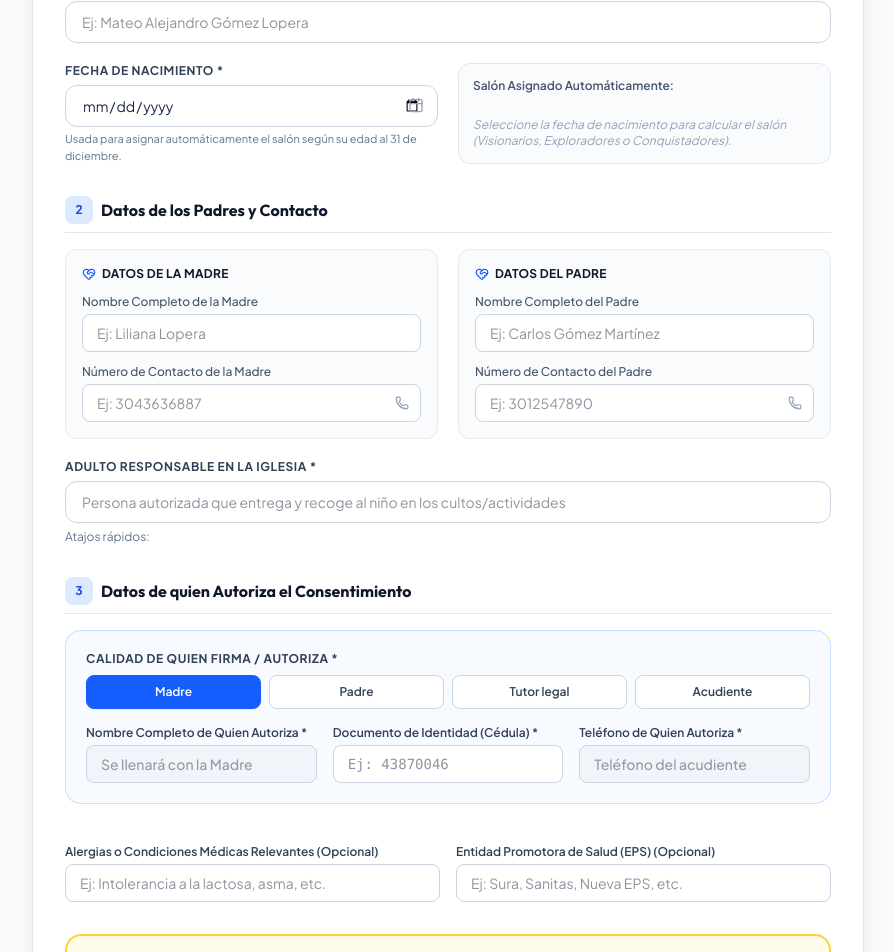
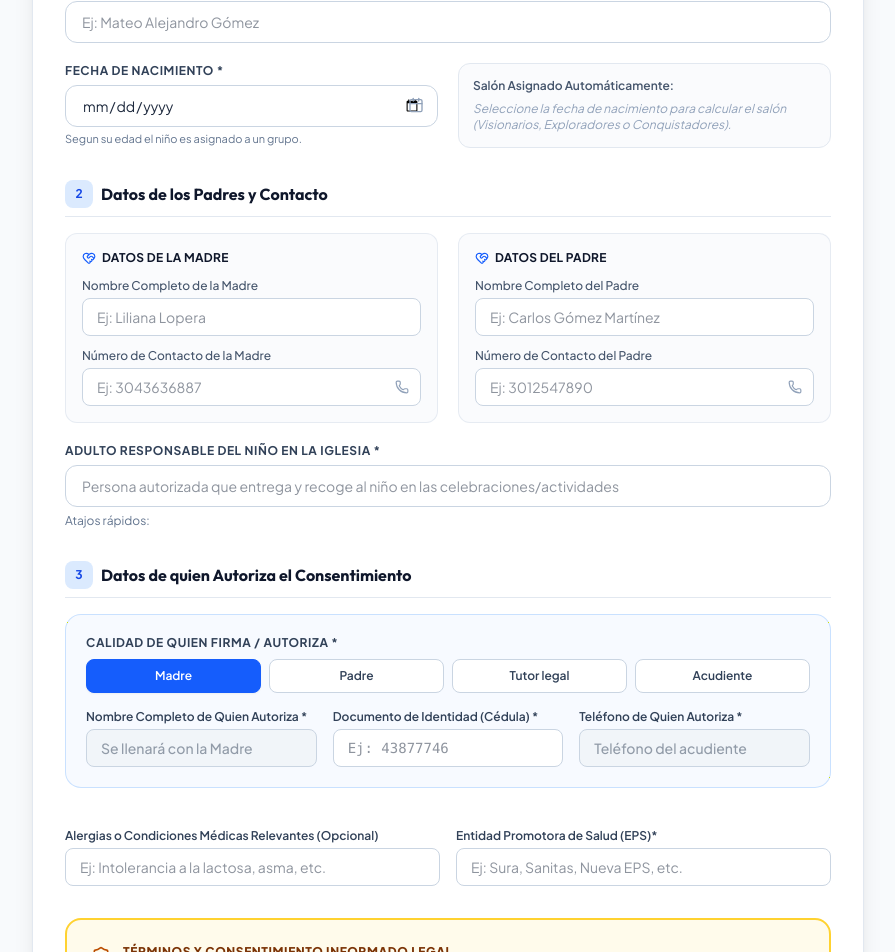
Before and after one commit to lilianalopera/TierraPrometidaCtrl, a React (Vite) app: page / in a window 1280 px wide. Shown: the part 680-1632 px from the top of the page, without its empty margins (192-1087 px from the left). Built offline with nearby package versions, Linux system fonts and the light colour scheme; no server answers; the database is empty.

Commit message:
Commit cambio formato principal
Updated labels and placeholders for clarity in the registration form para que sea obligatorio el campo de la EPS y dejar claro que es el responsable del niño en las actividades de la Iglesia

```diff
--- a/src/components/RegistrationForm.tsx
+++ b/src/components/RegistrationForm.tsx
@@ -146,7 +146,7 @@ export const RegistrationForm: React.FC<RegistrationFormProps> = ({
     }
 
     if (!churchResponsibleAdult.trim()) {
-      setFormError('Por favor indique el nombre del adulto responsable en la iglesia (quien entrega o recoge al niño).');
+      setFormError('Encargado de las novedades del niño en la iglesia (quien entrega o recoge al niño).');
       return;
     }
 
@@ -378,7 +378,7 @@ export const RegistrationForm: React.FC<RegistrationFormProps> = ({
                   required
                   value={fullName}
                   onChange={(e) => setFullName(e.target.value)}
-                  placeholder="Ej: Mateo Alejandro Gómez Lopera"
+                  placeholder="Ej: Mateo Alejandro Gómez"
                   className="w-full px-4 py-2.5 text-sm bg-white border border-slate-300 rounded-xl focus:outline-none focus:ring-2 focus:ring-blue-500 focus:border-blue-500 transition-colors"
                 />
               </div>
@@ -399,7 +399,7 @@ export const RegistrationForm: React.FC<RegistrationFormProps> = ({
                   <Calendar className="w-4 h-4 text-slate-400 absolute right-3.5 top-3 pointer-events-none" />
                 </div>
                 <span className="text-[11px] text-slate-500 mt-1 block">
-                  Usada para asignar automáticamente el salón según su edad al 31 de diciembre.
+                  Segun su edad el niño es asignado a un grupo.
                 </span>
               </div>
 
@@ -515,14 +515,14 @@ export const RegistrationForm: React.FC<RegistrationFormProps> = ({
               {/* Adulto responsable en la iglesia */}
               <div className="sm:col-span-2">
                 <label className="block text-xs font-bold text-slate-700 uppercase tracking-wider mb-1.5">
-                  Adulto Responsable en la Iglesia *
+                  Adulto Responsable del niño en la Iglesia *
                 </label>
                 <input
                   type="text"
                   required
                   value={churchResponsibleAdult}
                   onChange={(e) => setChurchResponsibleAdult(e.target.value)}
-                  placeholder="Persona autorizada que entrega y recoge al niño en los cultos/actividades"
+                  placeholder="Persona autorizada que entrega y recoge al niño en las celebraciones/actividades"
                   className="w-full px-4 py-2.5 text-sm bg-white border border-slate-300 rounded-xl focus:outline-none focus:ring-2 focus:ring-blue-500 focus:border-blue-500 transition-colors"
                 />
                 <div className="flex items-center gap-2 mt-1.5 text-xs text-slate-500">
@@ -621,7 +621,7 @@ export const RegistrationForm: React.FC<RegistrationFormProps> = ({
                     required
                     value={authorizerIdNumber}
                     onChange={(e) => setAuthorizerIdNumber(e.target.value)}
-                    placeholder="Ej: 43870046"
+                    placeholder="Ej: 43877746"
                     className="w-full px-3.5 py-2 text-sm bg-white border border-slate-300 rounded-lg focus:outline-none focus:ring-2 focus:ring-blue-500 font-mono"
                   />
                 </div>
@@ -645,7 +645,7 @@ export const RegistrationForm: React.FC<RegistrationFormProps> = ({
                       required
                       value={customAuthorizerPhone}
                       onChange={(e) => setCustomAuthorizerPhone(e.target.value)}
-                      placeholder="Ej: 3043636887"
+                      placeholder="Ej: 3045536887"
                       className="w-full px-3.5 py-2 text-sm bg-white border border-slate-300 rounded-lg focus:outline-none focus:ring-2 focus:ring-blue-500"
                     />
                   )}
@@ -670,7 +670,7 @@ export const RegistrationForm: React.FC<RegistrationFormProps> = ({
             </div>
             <div>
               <label className="block text-xs font-semibold text-slate-700 mb-1">
-                Entidad Promotora de Salud (EPS) (Opcional)
+                Entidad Promotora de Salud (EPS)*
               </label>
               <input
                 type="text"
```
